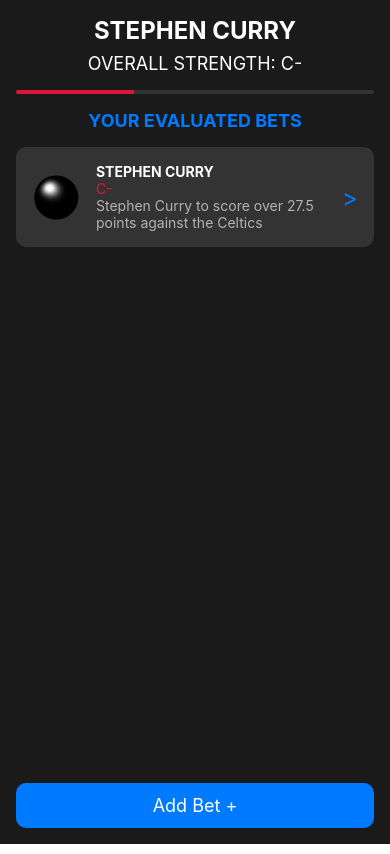
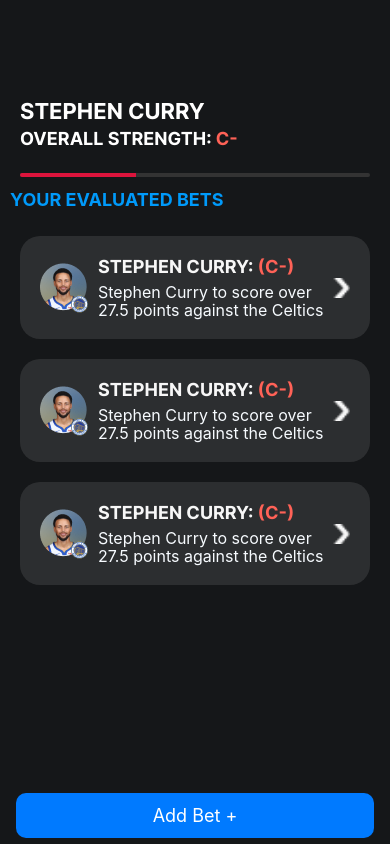
Before and after one commit to yashdesh6/bestbet-app, a React Native app: screen /ParlayDetailScreen in a window 390 px wide. Built offline with nearby package versions, Linux system fonts and the light colour scheme.

Commit message:
Stuffffffffffff
Made stuff pretty stuff

```diff
--- a/dummy.json
+++ b/dummy.json
@@ -16,6 +16,11 @@
       { "value": 14, "label": "02/26 \n vs BKN" },
       { "value": 27, "label": "02/28 \n at BKN" },
       { "value": 15, "label": "02/31 \n vs POR" },
+      { "value": 31, "label": "03/02 \n vs POR" },
+      { "value": 23, "label": "02/23 \n vs. LAC" },
+      { "value": 14, "label": "02/26 \n vs BKN" },
+      { "value": 27, "label": "02/28 \n at BKN" },
+      { "value": 15, "label": "02/31 \n vs POR" },
       { "value": 31, "label": "03/02 \n vs POR" }
     ]
   }
--- a/screens/HomeScreen.js
+++ b/screens/HomeScreen.js
@@ -6,12 +6,24 @@ import {
   TouchableOpacity,
   ScrollView,
   Image,
-  StyleSheet,
 } from "react-native";
 import styles from "./HomeScreenStyles";
-import NewBetModal from "../components/NewBetModal"; // Adjust the import path if necessary
+import NewBetModal from "../components/NewBetModal";
 import arrowIcon from "../assets/images/arrow.png";
-import menuIcon from "../assets/images/menuIcon.png";
+
+const getStyleForGrade = (grade) => {
+  let style;
+  if (grade.startsWith("A")) {
+    style = styles.parlayGradeGreen;
+  } else if (grade.startsWith("B")) {
+    style = styles.parlayGradeYellow;
+  } else if (grade.startsWith("C")) {
+    style = styles.parlayGradeRed;
+  } else {
+    style = styles.parlayGradeDefault;
+  }
+  return style;
+};
 
 const parlayData = [
   {
@@ -115,23 +127,11 @@ const HomeScreen = ({ navigation }) => {
   const [modalVisible, setModalVisible] = useState(false);
   const username = "SHAI";
 
-  const colorList = [
-    {offset: '0%', color: '#231557', opacity: '1'},
-    {offset: '29%', color: '#44107A', opacity: '1'},
-    {offset: '67%', color: '#FF1361', opacity: '1'},
-    {offset: '100%', color: '#FFF800', opacity: '1'}
-  ]
-
   return (
     <View style={styles.screen}>
       <View style={styles.topSection}>
-        <View style={styles.navBar}>
-          <TouchableOpacity>
-            <Image source={menuIcon} style={styles.menuIcon} />
-          </TouchableOpacity>
-        </View>
         <View style={styles.header}>
-          <Text style={styles.welcomeText}>WELCOME, JOHNNY</Text>
+          <Text style={styles.welcomeText}>WELCOME, {username}</Text>
           <Text style={styles.subtitle}>
             Let's get started on your next bet!
           </Text>
@@ -144,13 +144,14 @@ const HomeScreen = ({ navigation }) => {
             <Image source={{ uri: "info_icon_url" }} style={styles.infoIcon} />
           </TouchableOpacity>
         </View>
+        {/* Feature Flag the search bar
         <View style={styles.searchContainer}>
           <TextInput
             style={styles.searchInput}
             placeholder={"Search Parlay"}
             placeholderTextColor={"#F7F7F7"}
           />
-        </View>
+        </View> */}
         <ScrollView>
           {parlayData.map((parlay, index) => (
             <TouchableOpacity
@@ -158,11 +159,14 @@ const HomeScreen = ({ navigation }) => {
               key={index}
               style={styles.parlayItem}
             >
-                <Image source={parlay.image}/>
+              <Image source={parlay.image} />
               <View style={styles.parlayText}>
+                <View style={styles.parlayTextContainer}>
+                  <Text style={styles.parlayTitle}>{`${parlay.title}: `}</Text>
                   <Text
-                    style={styles.parlayTitle}
-                  >{`${parlay.title}: (${parlay.grade})`}</Text>
+                    style={getStyleForGrade(parlay.grade)}
+                  >{`(${parlay.grade})`}</Text>
+                </View>
                 <Text style={styles.parlayDescription}>
                   {parlay.description}
                 </Text>
@@ -173,58 +177,13 @@ const HomeScreen = ({ navigation }) => {
         </ScrollView>
       </View>
       <View style={styles.bottomSection}>
-        <TouchableOpacity style={styles.newParlayButton}>
-          <Text style={styles.newParlayText}>New Parlay +</Text>
-        </TouchableOpacity>
-      </View>
-    </View>
-
-    /*
-    <View style={styles.container}>
-      <ScrollView>
-        <View style={styles.contentContainer}>
-          <Text style={styles.welcomeText}>WELCOME, {username}!</Text>
-          <Text style={styles.subHeaderText}>
-            Let's get started on your next bet!
-          </Text>
-
-          <Text style={styles.sectionHeader}>EVALUATE PREVIOUS PARLAYS</Text>
-          <TextInput
-            style={styles.input}
-            placeholder="Search Parlay"
-            placeholderTextColor="#d3d3d3"
-          />
-          <View>
-            {parlayData.map((parlay, index) => (
-              <TouchableOpacity
-                onPress={() => navigation.navigate("ParlayDetailScreen")}
-                key={index}
-                style={styles.parlayItem}
-              >
-                <Image source={parlay.image} style={styles.parlayImage} />
-                <View style={styles.parlayTextContainer}>
-                  <Text
-                    style={styles.parlayTitle}
-                  >{`${parlay.title}: (${parlay.grade})`}</Text>
-                  <Text style={styles.parlayDescription}>
-                    {parlay.description}
-                  </Text>
-                </View>
-                <Image
-                  source={{ uri: "arrow_icon_url" }}
-                  style={styles.arrowIcon}
-                />
-              </TouchableOpacity>
-            ))}
-          </View>
-        </View>
-      </ScrollView>
         <TouchableOpacity
           onPress={() => setModalVisible(true)}
           style={styles.newParlayButton}
         >
-        <Text style={styles.buttonText}>New Parlay +</Text>
+          <Text style={styles.newParlayText}>New Parlay +</Text>
         </TouchableOpacity>
+      </View>
       <NewBetModal
         isVisible={modalVisible}
         onClose={() => setModalVisible(false)}
@@ -235,84 +194,7 @@ const HomeScreen = ({ navigation }) => {
         navigation={navigation}
       />
     </View>
-    */
   );
 };
-/*
-const styles = StyleSheet.create({
-  container: {
-    flex: 1,
-    backgroundColor: "#1a1a1a", // Equivalent to bg-zinc-950
-  },
-  contentContainer: {
-    paddingVertical: 40,
-    paddingHorizontal: 16,
-  },
-  welcomeText: {
-    color: "white",
-    fontSize: 24,
-    fontWeight: "800",
-    marginVertical: 24,
-  },
-  subHeaderText: {
-    color: "#b3b3b3", // Equivalent to text-gray-300
-    marginBottom: 16,
-  },
-  sectionHeader: {
-    color: "#007aff", // Close approximation for text-blue-500
-    fontSize: 18,
-    fontWeight: "bold",
-    marginBottom: 16,
-  },
-  input: {
-    backgroundColor: "#333",
-    color: "white",
-    borderRadius: 10,
-    paddingHorizontal: 16,
-    paddingVertical: 8,
-    marginBottom: 16,
-  },
-  parlayItem: {
-    backgroundColor: "#333",
-    borderRadius: 10,
-    padding: 16,
-    marginBottom: 16,
-    flexDirection: "row",
-    alignItems: "center",
-  },
-  parlayImage: {
-    height: 48,
-    width: 48,
-    borderRadius: 24,
-    marginRight: 16,
-  },
-  parlayTextContainer: {
-    flex: 1,
-  },
-  parlayTitle: {
-    color: "white",
-    fontSize: 18,
-  },
-  parlayDescription: {
-    color: "#666",
-  },
-  newParlayButton: {
-    backgroundColor: "#007aff",
-    paddingVertical: 12,
-    paddingHorizontal: 16,
-    borderRadius: 10,
-    alignItems: "center",
-    margin: 16,
-    position: "absolute",
-    bottom: 0,
-    right: 0,
-    left: 0,
-    zIndex: 10,
-  },
-  buttonText: {
-    color: "white",
-    textAlign: "center",
-  },
-});*/
 
 export default HomeScreen;
--- a/screens/HomeScreenStyles.js
+++ b/screens/HomeScreenStyles.js
@@ -7,26 +7,20 @@ const styles = StyleSheet.create({
     justifyContent: "flex-start",
   },
   topSection: {
-    marginTop: "10%",
-    height: "15%",
+    marginTop: "15%",
+    height: "12%",
   },
   midSection: {
     height: "65%",
+    padding: 10
   },
   bottomSection: {
     justifyContent: "center",
     height: "15%",
     alignItems: 'center'
   },
-  navBar: {
-    padding: 10,
-  },
-  menuIcon: {
-    width: 40,
-    height: 40,
-  },
   header: {
-    padding: 20,
+    padding: 30,
   },
   welcomeText: {
     color: "#FFFFFF",
@@ -78,8 +72,40 @@ const styles = StyleSheet.create({
     flex: 1,
     marginLeft: 10,
   },
+  parlayTextContainer: {
+    display: 'flex',
+    flexDirection: 'row'
+  },
   parlayTitle: {
     color: '#F7F7F7',
+    fontFamily: "Inter-Bold",
+    fontSize: 18,
+    lineHeight: 22,
+    textTransform: "uppercase"
+  },
+  parlayGradeGreen: {
+    color: '#1DCE86',
+    fontFamily: "Inter-Bold",
+    fontSize: 18,
+    lineHeight: 22,
+    textTransform: "uppercase"
+  },
+  parlayGradeYellow: {
+    color: '#E5A500',
+    fontFamily: "Inter-Bold",
+    fontSize: 18,
+    lineHeight: 22,
+    textTransform: "uppercase"
+  },
+  parlayGradeRed: {
+    color: '#FF6257',
+    fontFamily: "Inter-Bold",
+    fontSize: 18,
+    lineHeight: 22,
+    textTransform: "uppercase"
+  },
+  parlayGradeDefault: {
+    color: 'black',
     fontFamily: "Inter-Bold",
     fontSize: 18,
     lineHeight: 22,
@@ -98,9 +124,10 @@ const styles = StyleSheet.create({
   newParlayButton: {
     backgroundColor: "#009AFA",
     borderRadius: 20,
-    padding: 25,
     alignItems: "center",
+    justifyContent: 'center',
     margin: 20,
+    height: 56,
     width: '75%'
   },
   newParlayText: {
--- a/screens/bets/BetDetailScreen.js
+++ b/screens/bets/BetDetailScreen.js
@@ -38,7 +38,7 @@ const BetDetailScreen = () => {
         <Text style={styles.statisticsHeader}>STATISTICS</Text>
         <View style={styles.statisticsContainer}>
           <BarChart
-            barWidth={22}
+            barWidth={14}
             noOfSections={dummyData.graph_struct.data.length}
             barBorderRadius={4}
             frontColor="lightgray"
@@ -55,9 +55,6 @@ const BetDetailScreen = () => {
               thickness: 3,
             }}
           />
-        </View>
-        <View style={styles.learnMoreContainer}>
-          <Text style={styles.learnMoreText}>Learn More About The Opposing Team</Text>
         </View>
       </View>
     </ScrollView>
--- a/screens/bets/ParlayDetailScreen.js
+++ b/screens/bets/ParlayDetailScreen.js
@@ -1,51 +1,101 @@
-import React, { useState } from 'react';
-import { View, Text, TouchableOpacity, ScrollView, Image, StyleSheet } from 'react-native';
-import NewBetModal from '../../components/NewBetModal'; // Adjust the path as needed
+import React, { useState } from "react";
+import {
+  View,
+  Text,
+  TouchableOpacity,
+  ScrollView,
+  Image,
+  StyleSheet,
+} from "react-native";
+import NewBetModal from "../../components/NewBetModal"; // Adjust the path as needed
+import arrowIcon from "../../assets/images/arrow.png";
+
+const getStyleForGrade = (grade) => {
+  let style;
+  if (grade.startsWith("A")) {
+    style = styles.betGradeGreen;
+  } else if (grade.startsWith("B")) {
+    style = styles.betGradeYellow;
+  } else if (grade.startsWith("C")) {
+    style = styles.betGradeRed;
+  } else {
+    style = styles.betGradeDefault;
+  }
+  return style;
+};
 
 const ParlayDetailScreen = ({ navigation }) => {
   const [modalVisible, setModalVisible] = useState(false);
 
-  const betData = {
-    name: 'STEPHEN CURRY',
-    strength: 'C-',
-    description: 'Stephen Curry to score over 27.5 points against the Celtics',
-    image: require('../../assets/images/placeholder.png'), // Ensure the image path is correct
-  };
+  const betData = [
+    {
+      title: "STEPHEN CURRY",
+      grade: "C-",
+      description:
+        "Stephen Curry to score over 27.5 points against the Celtics",
+      image: require("../../assets/images/steph.png"), // Ensure the image path is correct
+    },
+    {
+      title: "STEPHEN CURRY",
+      grade: "C-",
+      description:
+        "Stephen Curry to score over 27.5 points against the Celtics",
+      image: require("../../assets/images/steph.png"), // Ensure the image path is correct
+    },
+    {
+      title: "STEPHEN CURRY",
+      grade: "C-",
+      description:
+        "Stephen Curry to score over 27.5 points against the Celtics",
+      image: require("../../assets/images/steph.png"), // Ensure the image path is correct
+    },
+  ];
 
   const handleEvaluateBet = (betInput) => {
     // Handle bet input evaluation here
-    console.log('Evaluating bet:', betInput);
+    console.log("Evaluating bet:", betInput);
     // Close the modal and possibly navigate
     setModalVisible(false);
   };
 
   return (
-    <View style={styles.container}>
-      <ScrollView>
-        <View style={styles.contentContainer}>
-          <Text style={styles.title}>{betData.name}</Text>
-          <Text style={styles.subtitle}>OVERALL STRENGTH: {betData.strength}</Text>
-
+    <View style={styles.screen}>
+      <View style={styles.topSection}>
+        <Text style={styles.title}>{betData[0].title}</Text>
+        <View style={styles.textContainer}>
+          <Text style={styles.subtitle}>OVERALL STRENGTH: </Text>
+          <Text style={styles.strengthText}>{betData[0].grade}</Text>
+        </View>
         <View style={styles.strengthBar}>
           <View style={styles.strengthIndicator} />
         </View>
-
+      </View>
+      <View style={styles.midSection}>
         <Text style={styles.sectionHeader}>YOUR EVALUATED BETS</Text>
 
+        <ScrollView>
+          {betData.map((bet, index) => (
             <TouchableOpacity
-            onPress={() => navigation.navigate('BetDetailScreen', { bet: betData })}
-            style={styles.betContainer}
+              onPress={() => navigation.navigate("BetDetailScreen")}
+              key={index}
+              style={styles.betItem}
             >
-            <Image source={betData.image} style={styles.betImage} />
-            <View style={styles.betDetails}>
-              <Text style={styles.betName}>{betData.name}</Text>
-              <Text style={styles.betStrength}>{betData.strength}</Text>
-              <Text style={styles.betDescription}>{betData.description}</Text>
+              <Image source={bet.image} />
+              <View style={styles.betText}>
+                <View style={styles.betTextContainer}>
+                <Text style={styles.betTitle}>{`${bet.title}: `}</Text>
+                <Text
+                  style={getStyleForGrade(bet.grade)}
+                >{`(${bet.grade})`}</Text>
                 </View>
-            <Text style={styles.betNavigate}>{'>'}</Text>
+                <Text style={styles.betDescription}>{bet.description}</Text>
+              </View>
+              <Image style={styles.arrowIcon} source={arrowIcon} />
             </TouchableOpacity>
+          ))}
+        </ScrollView>
       </View>
-      </ScrollView>
+      <View style={styles.bottomSection}>
         <TouchableOpacity
           onPress={() => setModalVisible(true)}
           style={styles.addButton}
@@ -59,94 +109,150 @@ const ParlayDetailScreen = ({ navigation }) => {
           navigation={navigation}
         />
       </View>
+    </View>
   );
 };
 
 const styles = StyleSheet.create({
-  container: {
-    flex: 1,
-    backgroundColor: '#1a1a1a', // Equivalent to bg-zinc-950
+  screen: {
+    backgroundColor: "#151719",
+    height: "100%",
+    justifyContent: "flex-start",
   },
-  contentContainer: {
-    padding: 16,
-    alignItems: 'center',
+  topSection: {
+    marginTop: "20%",
+    padding: 20,
+    height: "12%",
+  },
+  midSection: {
+    height: "65%",
+    padding: 10,
+  },
+  bottomSection: {
+    justifyContent: "center",
+    height: "15%",
+    alignItems: "center",
   },
   title: {
-    color: 'white',
-    fontSize: 24,
-    fontWeight: 'bold',
+    color: "white",
+    fontSize: 22,
+    fontFamily: "Inter-Bold",
+    marginBottom: 4,
+    alignSelf: "flex-start",
+  },
+  textContainer: {
+    display: "flex",
+    flexDirection: "row",
+    alignSelf: "flex-start",
     marginBottom: 8,
   },
   subtitle: {
-    color: 'white',
+    color: "white",
     fontSize: 18,
+    fontFamily: "Inter-Bold",
+    marginBottom: 16,
+  },
+  strengthText: {
+    color: "#FF6257",
+    fontSize: 18,
+    fontFamily: "Inter-Bold",
     marginBottom: 16,
   },
   strengthBar: {
     height: 4,
-    backgroundColor: '#333', // Equivalent to bg-gray-700
+    backgroundColor: "#333", // Equivalent to bg-gray-700
     borderRadius: 2,
-    overflow: 'hidden',
-    width: '100%',
-    marginBottom: 16,
+    overflow: "hidden",
+    width: "100%",
+    marginBottom: 75,
   },
   strengthIndicator: {
-    height: '100%',
-    width: '33%', // Example percentage
-    backgroundColor: '#dc143c', // Equivalent to bg-red-600
+    height: "100%",
+    width: "33%", // Example percentage
+    backgroundColor: "#dc143c", // Equivalent to bg-red-600
   },
   sectionHeader: {
-    color: '#007aff', // Equivalent to text-blue-500
+    color: "#009afa", // Equivalent to text-blue-500
     fontSize: 18,
-    fontWeight: 'bold',
+    fontWeight: "bold",
     marginBottom: 16,
+    alignSelf: "flex-start",
   },
-  betContainer: {
-    flexDirection: 'row',
-    alignItems: 'center',
-    backgroundColor: '#333', // Equivalent to bg-gray-800
-    borderRadius: 10,
-    padding: 16,
-    marginBottom: 24,
-    width: '100%',
+  betItem: {
+    flexDirection: "row",
+    alignItems: "center",
+    backgroundColor: "rgba(255, 255, 255, 0.1)",
+    margin: 10,
+    borderRadius: 20,
+    padding: 20,
   },
-  betImage: {
-    height: 48,
-    width: 48,
-    borderRadius: 24,
-    marginRight: 16,
+  betText: {
+    flex: 1,
+    marginLeft: 10,
   },
-  betDetails: {
-    flex: 1,
+  betTextContainer: {
+    display: 'flex',
+    flexDirection: 'row'
   },
-  betName: {
-    color: 'white',
-    fontWeight: 'bold',
+  betTitle: {
+    color: "#F7F7F7",
+    fontFamily: "Inter-Bold",
+    fontSize: 18,
+    lineHeight: 22,
+    textTransform: "uppercase",
   },
-  betStrength: {
-    color: '#dc143c', // Equivalent to text-red-500
+  betGradeGreen: {
+    color: "#1DCE86",
+    fontFamily: "Inter-Bold",
+    fontSize: 18,
+    lineHeight: 22,
+    textTransform: "uppercase",
+  },
+  betGradeYellow: {
+    color: "#E5A500",
+    fontFamily: "Inter-Bold",
+    fontSize: 18,
+    lineHeight: 22,
+    textTransform: "uppercase",
+  },
+  betGradeRed: {
+    color: "#FF6257",
+    fontFamily: "Inter-Bold",
+    fontSize: 18,
+    lineHeight: 22,
+    textTransform: "uppercase",
+  },
+  betGradeDefault: {
+    color: "black",
+    fontFamily: "Inter-Bold",
+    fontSize: 18,
+    lineHeight: 22,
+    textTransform: "uppercase",
   },
   betDescription: {
-    color: '#b3b3b3', // Equivalent to text-gray-400
+    color: "#F7FBFF",
+    fontSize: 16,
+    lineHeight: 18,
+    marginTop: 5,
   },
-  betNavigate: {
-    color: '#007aff', // Equivalent to text-blue-500
-    fontSize: 24,
+  arrowIcon: {
+    width: 20,
+    height: 20,
   },
   addButton: {
-    backgroundColor: '#007aff',
+    backgroundColor: "#007aff",
     padding: 12,
     borderRadius: 10,
-    alignItems: 'center',
+    alignItems: "center",
     margin: 16,
-    position: 'absolute',
+    position: "absolute",
     bottom: 0,
     right: 0,
     left: 0,
     zIndex: 10,
   },
   addButtonText: {
-    color: 'white',
+    color: "white",
     fontSize: 18,
   },
 });
```
Lines whose indentation alone changed are shown as unchanged.
